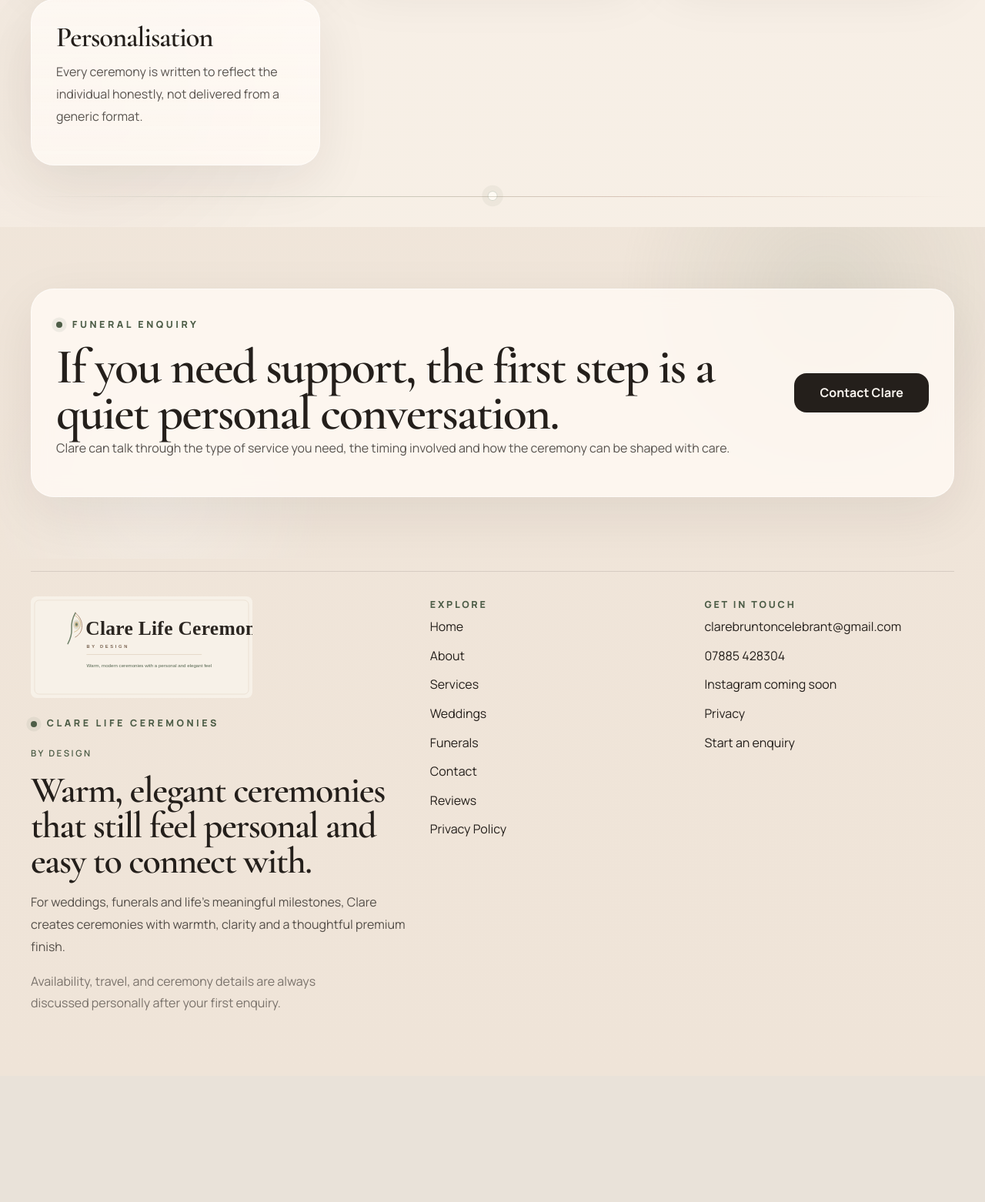
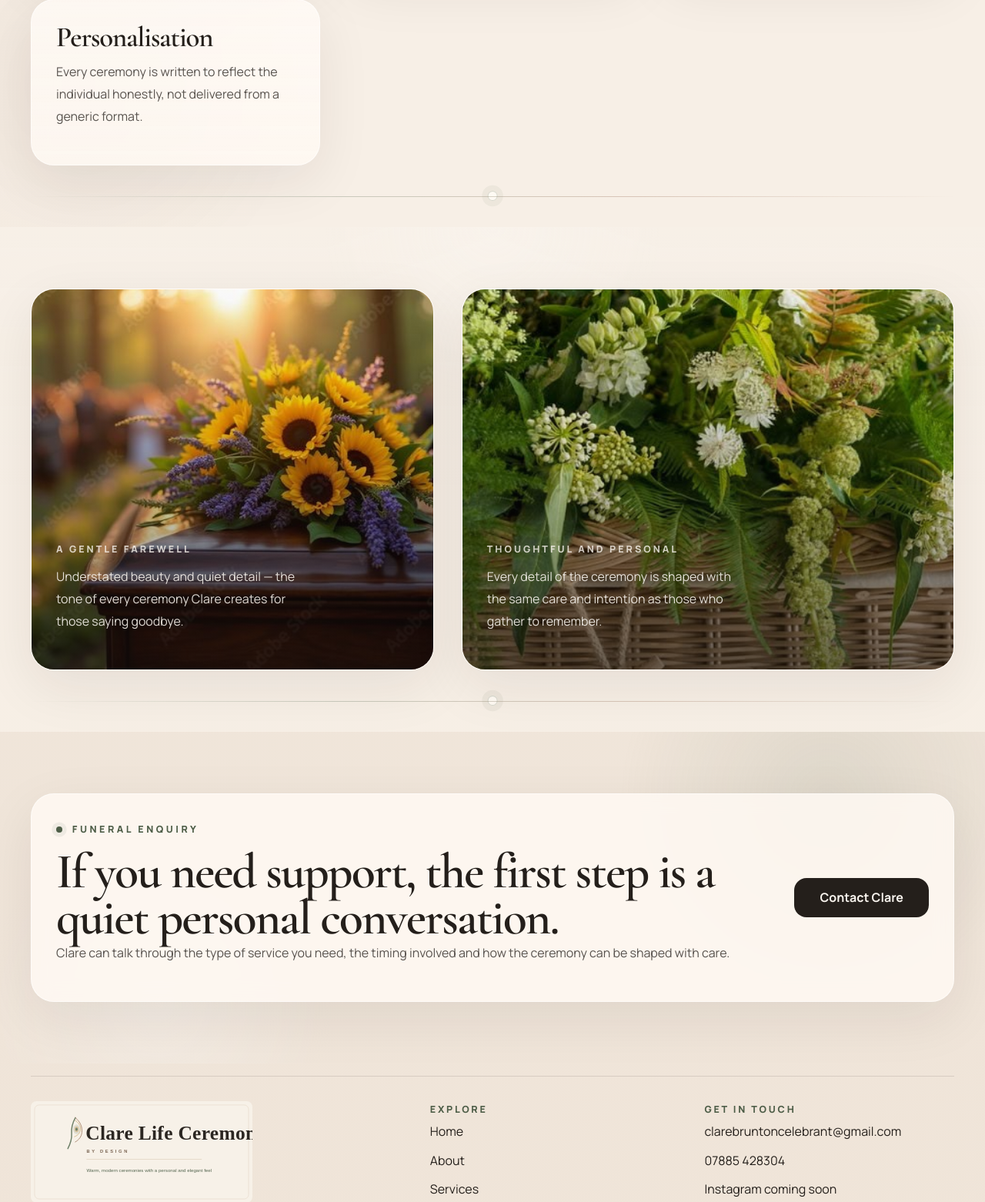
Before and after one commit to jhud172/Website---Clare, a Spring Boot app: page /funerals in a window 1280 px wide. Shown: the part 3906-5468 px from the top of the page at 77% size. Before the commit the page ends 5219 px from the top, so only its background shows below. Run offline with Spring Boot 4, Linux system fonts and the light colour scheme; some libraries are stand-ins or nearby versions.

Commit message:
feat: integrate client images across all pages with no duplicates
- Copy 3 new wedding images (wedding4,6,7) to static/images/weddings/ with semantic names
- Copy 3 funeral flower reference images to static/images/funerals/ with semantic names
- home.html: replace secondary portrait with weddings-confetti-alt.jpg (was duplicate of about hero)
- about.html: replace story section with ceremony-portrait.jpg (now unique to about)
- weddings.html: replace secondary split with reception-arrival.jpg (was duplicate of home hero); add gallery section with 3 new images + detail-rings.jpg
- funerals.html: add memorial floral section with memorial-flowers-detail + memorial-flowers-arrangement; add lazy loading
- ceremonies.html: fix 2 duplicates — hero now uses couple-walk.jpg, weddings section uses wedding-couple-moment.jpg, funerals section uses memorial-flowers-soft.jpg
- All non-hero images have loading="lazy" for performance
- Every image appears on exactly one page — no repeats across pages

Agent-Logs-Url: https://github.com/jhud172/Websit---Clare/sessions/b11396bb-63fe-4b05-a4ea-2d5e97a40319

Co-authored-by: jhud172 <251856448+jhud172@users.noreply.github.com>

```diff
--- a/src/main/resources/templates/about.html
+++ b/src/main/resources/templates/about.html
@@ -30,8 +30,9 @@
                 <p>This section uses placeholder copy for now and is ready to be refined with Clare's own wording once the final personal story is signed off.</p>
             </div>
             <figure class="visual-stage media-stage media-stage-detail">
-                <img th:src="@{/images/clare/weddings-confetti-alt.jpg}"
-                     alt="Clare smiling with confetti around her in a celebratory portrait.">
+                <img th:src="@{/images/weddings/ceremony-portrait.jpg}"
+                     loading="lazy"
+                     alt="A wedding couple sharing a quiet moment together during their ceremony.">
                 <figcaption class="media-stage-overlay">
                     <p class="media-stage-kicker">Warm personality</p>
                     <p class="visual-caption">Clare's tone should feel human, approachable and full of genuine care from the start.</p>
--- a/src/main/resources/templates/funerals.html
+++ b/src/main/resources/templates/funerals.html
@@ -33,6 +33,7 @@
             </div>
             <figure class="visual-stage media-stage media-stage-detail">
                 <img th:src="@{/images/clare/funeral-portrait-black.jpg}"
+                     loading="lazy"
                      alt="A serene natural setting symbolising remembrance and calm.">
                 <figcaption class="media-stage-overlay">
                     <p class="media-stage-kicker">Gentle and supportive</p>
@@ -134,6 +135,29 @@
         </div>
     </section>
 
+    <section class="section section-soft section-atmosphere-mist section-divider section-reveal-zone">
+        <div class="shell split-layout split-layout-visual">
+            <figure class="visual-stage media-stage media-stage-detail">
+                <img th:src="@{/images/funerals/memorial-flowers-detail.jpg}"
+                     loading="lazy"
+                     alt="A close detail of soft memorial flowers, gentle and quietly beautiful.">
+                <figcaption class="media-stage-overlay">
+                    <p class="media-stage-kicker">A gentle farewell</p>
+                    <p class="visual-caption">Understated beauty and quiet detail — the tone of every ceremony Clare creates for those saying goodbye.</p>
+                </figcaption>
+            </figure>
+            <figure class="visual-stage media-stage media-stage-detail">
+                <img th:src="@{/images/funerals/memorial-flowers-arrangement.jpg}"
+                     loading="lazy"
+                     alt="A soft floral tribute arrangement, symbolising remembrance and care.">
+                <figcaption class="media-stage-overlay">
+                    <p class="media-stage-kicker">Thoughtful and personal</p>
+                    <p class="visual-caption">Every detail of the ceremony is shaped with the same care and intention as those who gather to remember.</p>
+                </figcaption>
+            </figure>
+        </div>
+    </section>
+
     <section class="section section-atmosphere-sage section-reveal-zone">
         <div class="shell cta-panel">
             <div>
--- a/src/main/resources/templates/home.html
+++ b/src/main/resources/templates/home.html
@@ -39,8 +39,9 @@
                 <a class="text-link" th:href="@{/about}">Meet Clare</a>
             </div>
             <figure class="visual-stage media-stage media-stage-detail">
-                <img th:src="@{/images/clare/clare-folder-portrait.jpg}"
-                     alt="Portrait of Clare smiling and holding a ceremony folder outdoors.">
+                <img th:src="@{/images/clare/weddings-confetti-alt.jpg}"
+                     loading="lazy"
+                     alt="Clare smiling warmly as confetti fills the air around her — full of joy and personality.">
                 <figcaption class="media-stage-overlay">
                     <p class="media-stage-kicker">Clare's approach</p>
                     <p class="visual-caption">Warm, approachable and personal in tone, with a professional structure behind every ceremony.</p>
```
Also changed, not shown: src/main/resources/templates/ceremonies.html (+8 -6 lines), src/main/resources/templates/weddings.html (+28 -2 lines), src/main/resources/static/images/funerals/memorial-flowers-arrangement.jpg (added), src/main/resources/static/images/funerals/memorial-flowers-detail.jpg (added), src/main/resources/static/images/funerals/memorial-flowers-soft.jpg (added), src/main/resources/static/images/weddings/wedding-ceremony-outdoor.jpg (added), src/main/resources/static/images/weddings/wedding-couple-moment.jpg (added), src/main/resources/static/images/weddings/wedding-portrait-outdoor.jpg (added).
